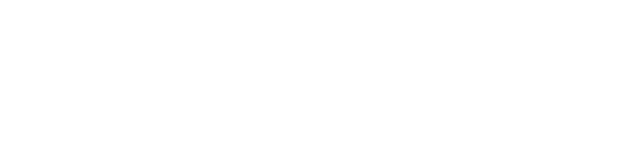
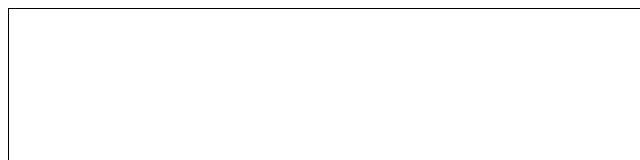
Before and after one commit to cjstewart88/noahs-planet, an Electron app: page index.html in a window 800 px wide. Shown: the top 160 px of the page, without its empty margins (0-640 px from the left). Drawn offline with Linux system fonts and the light colour scheme.

Commit message:
button pressing detection. axis tracking. a canavas with a moving square

```diff
--- a/index.html
+++ b/index.html
@@ -3,9 +3,14 @@
   <head>
     <meta charset="UTF-8">
     <title>Noah's Planet</title>
+    <style>
+      #can {
+        border: solid 1px #000;
+      }
+    </style>
   </head>
   <body>
-
+    <canvas id="can"></canvas>
   </body>
   <script>require('./renderer.js')</script>
 </html>
--- a/renderer.js
+++ b/renderer.js
@@ -1,4 +1,26 @@
 var controller = null;
+var buttonMap = {
+  0: 'a',
+  1: 'b',
+  2: 'x',
+  3: 'y'
+}
+var xAxis = 0;
+var yAxis = 0;
+
+var can = document.getElementById('can');
+var canContext = can.getContext('2d');
+var redrawCanvas = function() {
+  can.width = can.height = 0;
+  can.width   = 800;
+  can.height  = 600;
+}
+var x = 0;
+var y = 0;
+var minX = 0;
+var minY = 0;
+var maxX = 790;
+var maxY = 590;
 
 window.addEventListener("gamepadconnected", function(e) {
   controller = e.gamepad;
@@ -7,3 +29,43 @@ window.addEventListener("gamepadconnected", function(e) {
 window.addEventListener("gamepaddisconnected", function(e) {
   controller = null;
 });
+
+var detectControllerInput = function() {
+  redrawCanvas();
+  controller = navigator.getGamepads()[0];
+
+  if (controller) {
+    for (var i = 0; i < controller.buttons.length; i++) {
+      var button = controller.buttons[i];
+
+      if (button.pressed) {
+        console.log(buttonMap[i] + ' pressed')
+      }
+    }
+
+    xAxis = controller.axes[0].toFixed(4)
+    yAxis = controller.axes[1].toFixed(4)
+
+    if (x < maxX && xAxis > 0) {
+      x += 2;
+    }
+
+    if (x > minX && xAxis < 0) {
+      x -= 2;
+    }
+
+    if (y < maxY && yAxis > 0) {
+      y += 2;
+    }
+
+    if (y > minX && yAxis < 0) {
+      y -= 2;
+    }
+
+    canContext.fillRect(x, y, 10, 10);
+  }
+
+  requestAnimationFrame(detectControllerInput)
+}
+
+detectControllerInput()
```
